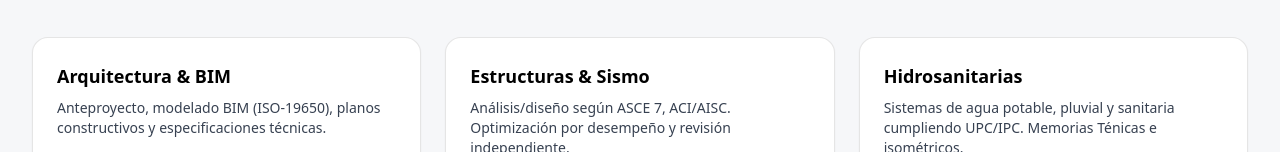
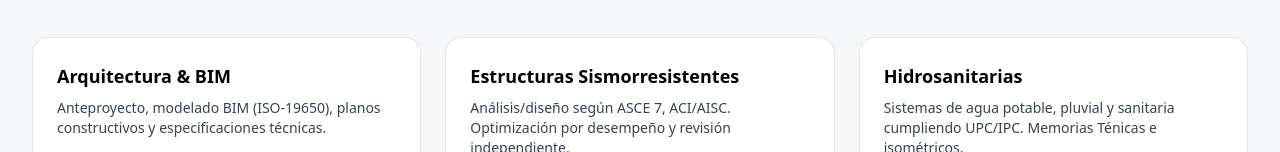
Before and after one commit to ingcivilarqricardomorales-bit/rm-engineering-site, a React (Vite) app: page / in a window 1280 px wide. Shown: the part 719-871 px from the top of the page. Built offline with nearby package versions, Linux system fonts and the light colour scheme.

Commit message:
Rename title to 'Estructuras Sismorresistentes'

```diff
--- a/src/App.jsx
+++ b/src/App.jsx
@@ -12,7 +12,7 @@ export default function App() {
       bullets: ["Eficiencia energética", "Coordinación multidisciplinaria", "Normativa local"],
     },
     {
-      title: "Estructuras & Sismo",
+      title: "Estructuras Sismorresistentes",
       desc:
         "Análisis/diseño según ASCE 7, ACI/AISC. Optimización por desempeño y revisión independiente.",
       bullets: ["Modelos lineales/no lineales", "Pórticos, muros, cimentaciones", "QA/QC estructural"],
```
